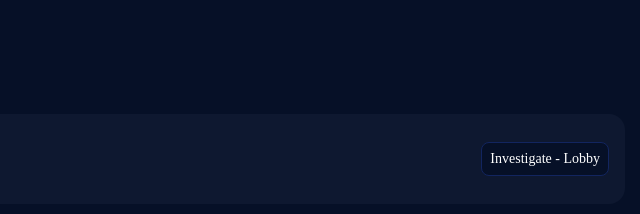
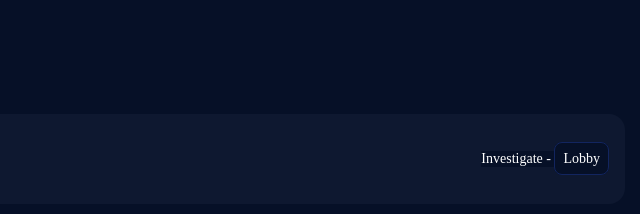
Before and after one commit to nika-dalalishvili-tbc-it-academy/frontliners-collab2-tbc-it-academy, a website: page index.html in a window 1280 px wide. Shown: the full height of the page, 515-1155 px from the left. Drawn offline with nearby package versions, Linux system fonts and the light colour scheme; files that its build step writes are made by us from their sources.

Commit message:
fix(header-html): id added to place span

```diff
--- a/index.html
+++ b/index.html
@@ -15,7 +15,7 @@
         <!-- header -->
         <section class="header">
             <p>Detective -- <span>Case: Vanishing Variables</span></p>
-            <span>Investigate - Lobby</span>
+            <span>Investigate - <span id="place">Lobby</span></span>
         </section>
 
         <!-- options section -->
--- a/source/scss/layout/_header.scss
+++ b/source/scss/layout/_header.scss
@@ -16,5 +16,12 @@
         padding: 8px;
         border: 1px solid rgb(18, 37, 95);
         border-radius: 8px;
+
+        &:nth-child(2) {
+        background-color: none;
+        padding: 0;
+        border: 0;
+        border-radius: 0;
+        }
     }
 }
```
